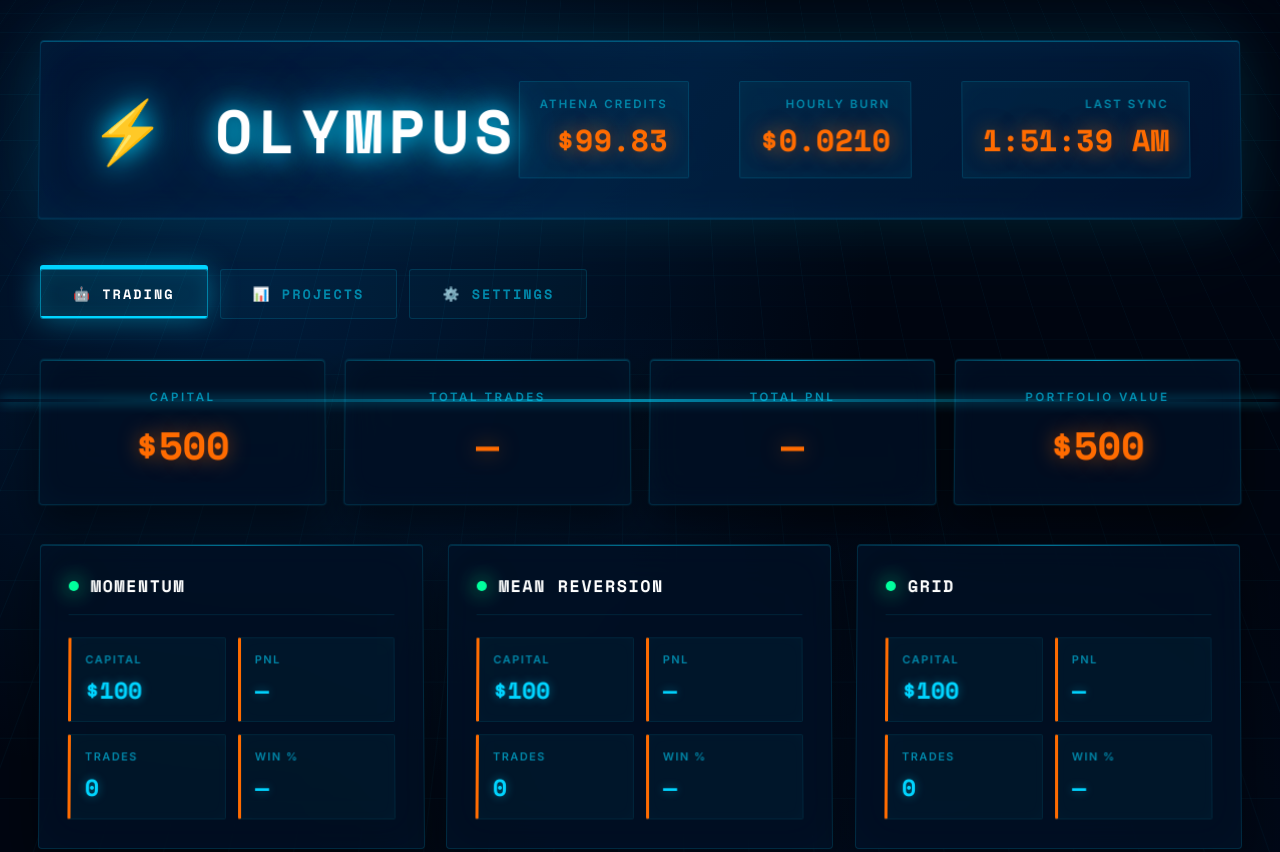
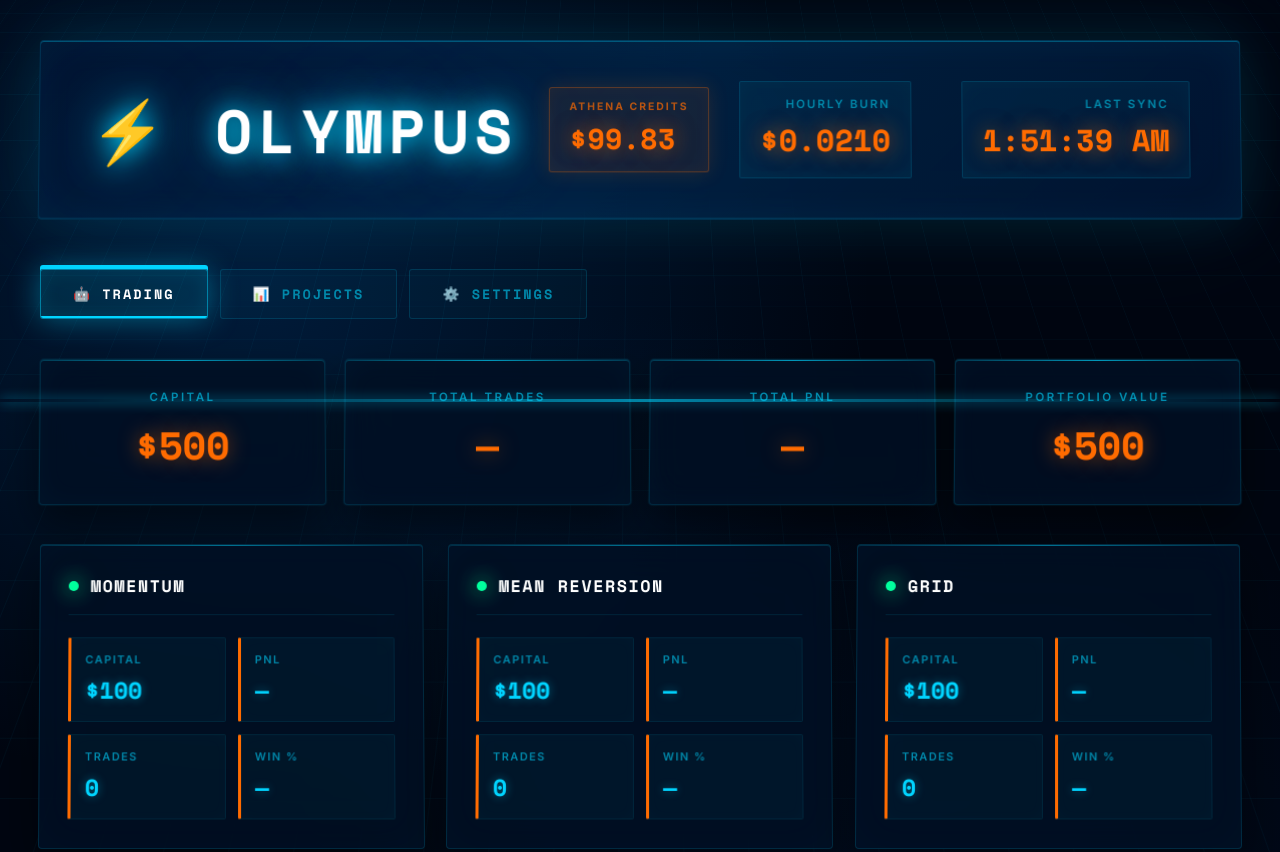
Before and after one commit to Jfrm918/tradebot-hub, a website: page trading_bots/olympus.html in a window 1280 px wide. Shown: the top 852 px of the page. Drawn offline with nearby package versions, Linux system fonts and the light colour scheme; no server answers.

Commit message:
Move Athena credits inline next to OLYMPUS logo

```diff
--- a/trading_bots/olympus.html
+++ b/trading_bots/olympus.html
@@ -138,6 +138,12 @@
             100% { left: 140%; }
         }
 
+        .header-left {
+            display: flex;
+            align-items: center;
+            gap: 30px;
+        }
+
         h1 {
             font-family: 'Space Mono', monospace;
             font-size: 3.8em;
@@ -150,6 +156,33 @@
                 0 0 40px rgba(0, 212, 255, 0.5),
                 0 0 80px rgba(0, 212, 255, 0.2);
             animation: titlePulse 4s ease-in-out infinite;
+        }
+
+        .credits-inline {
+            display: flex;
+            flex-direction: column;
+            gap: 4px;
+            padding: 12px 20px;
+            background: rgba(255, 107, 0, 0.08);
+            border: 1px solid rgba(255, 107, 0, 0.3);
+            border-radius: 3px;
+            box-shadow: 0 0 20px rgba(255, 107, 0, 0.15), inset 0 0 15px rgba(255, 107, 0, 0.05);
+        }
+
+        .credits-label {
+            font-size: 0.65em;
+            color: rgba(255, 107, 0, 0.7);
+            text-transform: uppercase;
+            letter-spacing: 2px;
+            font-weight: 700;
+        }
+
+        .credits-amount {
+            font-family: 'Space Mono', monospace;
+            font-size: 1.8em;
+            font-weight: 700;
+            color: var(--orange);
+            text-shadow: 0 0 20px var(--orange-glow), 0 0 40px rgba(255,107,0,0.2);
         }
 
         @keyframes titlePulse {
@@ -621,12 +654,14 @@
     <div class="container">
         <!-- HEADER -->
         <header>
-            <h1>⚡ OLYMPUS</h1>
+            <div class="header-left">
+                <h1>⚡ OLYMPUS</h1>
+                <div class="credits-inline">
+                    <span class="credits-label">ATHENA CREDITS</span>
+                    <span class="credits-amount" id="credits">—</span>
+                </div>
+            </div>
             <div class="header-stats">
-                <div class="stat-box">
-                    <div class="stat-label">Athena Credits</div>
-                    <div class="stat-value" id="credits">—</div>
-                </div>
                 <div class="stat-box">
                     <div class="stat-label">Hourly Burn</div>
                     <div class="stat-value" id="burnRate">—</div>
```
